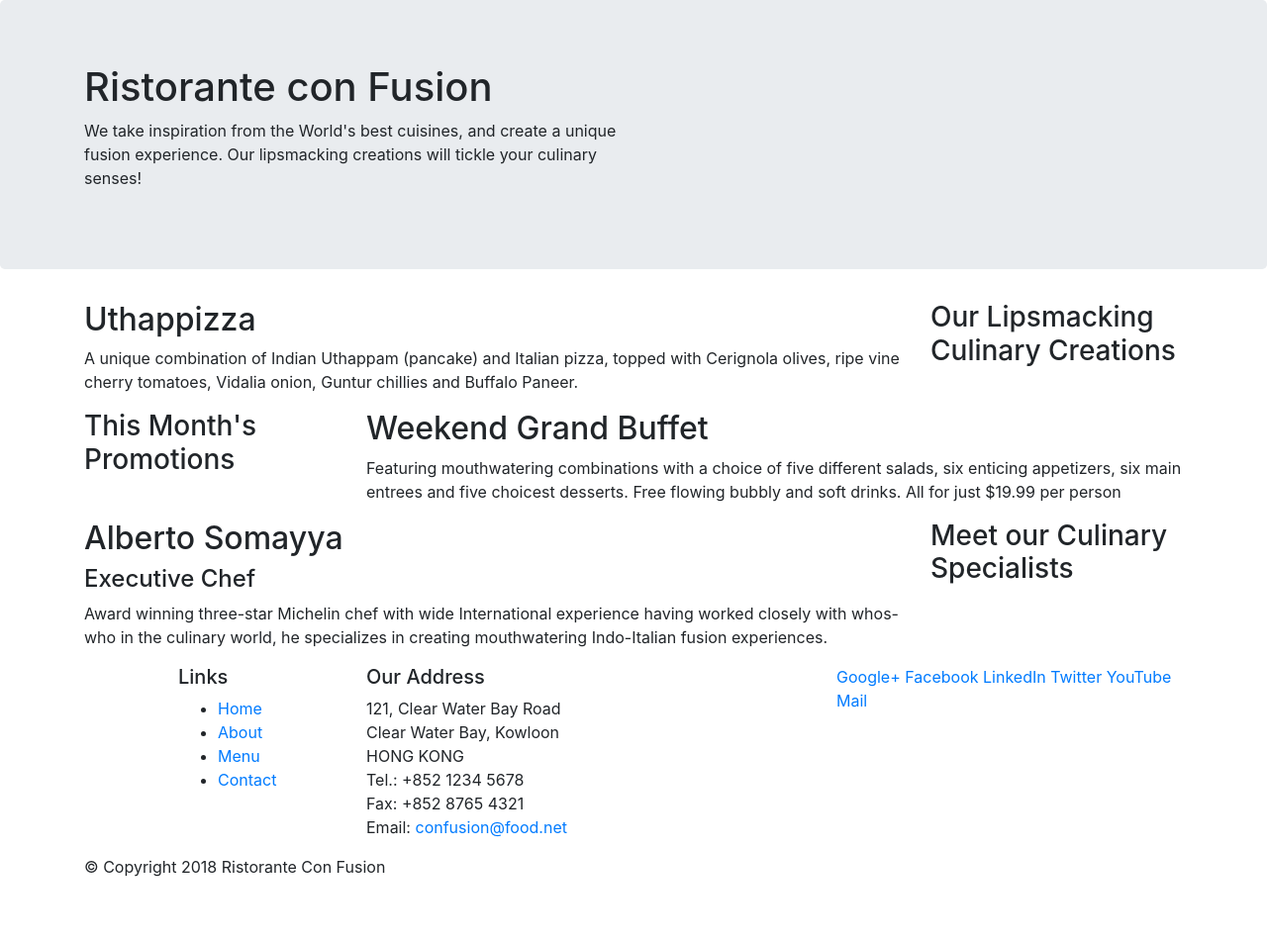
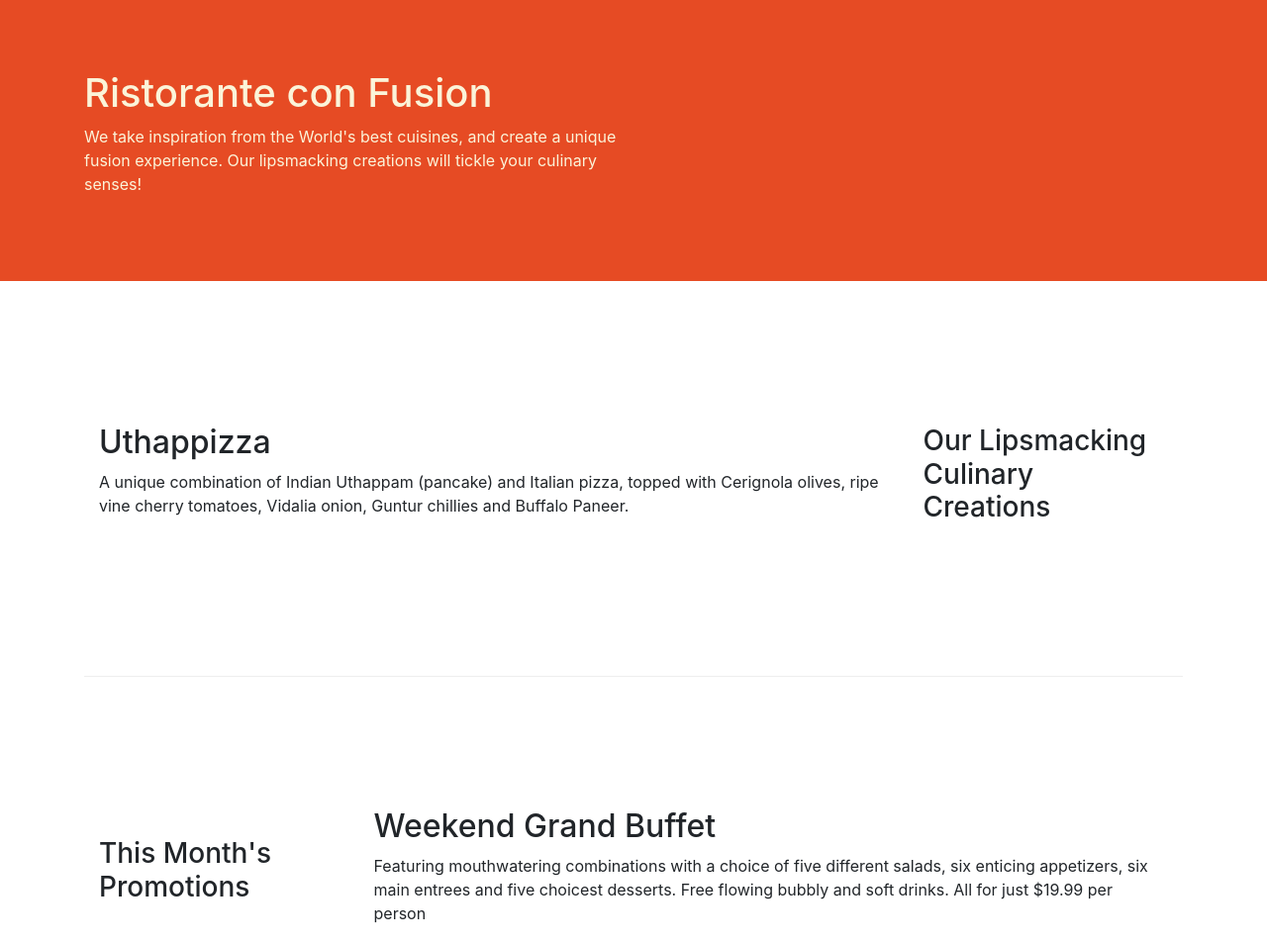
Before and after one commit to namanctrvd/Bootstrap-restro, a website: page index.html in a window 1280 px wide. Shown: the top 954 px of the page at 99% size. Before the commit the page ends 904 px from the top, so only its background shows below. Drawn offline with nearby package versions, Linux system fonts and the light colour scheme.

Commit message:
Ex: Responsive Design & Bootstrap Grid System 2

```diff
--- /dev/null
+++ b/css/styles.css
@@ -0,0 +1,31 @@
+.row-header {
+    margin: 0px auto;
+    padding: 0px;
+}
+
+.row-content {
+    margin: 0px auto;
+    padding: 50px 0px 50px 0px;
+    border-bottom: 1px ridge;
+    min-height: 400px;
+}
+
+.footer {
+    background-color:  #D1C4E9;
+    margin: 0px auto;
+    padding: 20px 0px 20px 0px;
+}
+
+.jumbotron {
+    padding: 70px 30px 70px 30px;
+    margin: 0px auto;
+    background: #e64b24;
+    color: rgb(251, 244, 217);
+    border-radius: 0px;
+}
+
+address {
+    font-size: 80%;
+    margin: 0px;
+    color: #0f0f0f;
+}
--- a/index.html
+++ b/index.html
@@ -11,15 +11,17 @@
 
 <!-- Bootstrap CSS -->
 <link rel="stylesheet" href="node_modules/bootstrap/dist/css/bootstrap.min.css">
+<link href="css/styles.css" rel="stylesheet">
 
 <body>
 
     <header class="jumbotron">
         <div class="container">
-            <div class="row">
+            <div class="row row-headeer">
                 <div class="col-12 col-sm-6">
                     <h1>Ristorante con Fusion</h1>
-                    <p>We take inspiration from the World's best cuisines, and create a unique fusion experience. Our lipsmacking creations will tickle your culinary senses!</p>
+                    <p>We take inspiration from the World's best cuisines, and create a unique fusion experience. Our
+                        lipsmacking creations will tickle your culinary senses!</p>
                 </div>
                 <div class="row col-12 col-sm">
                 </div>
@@ -28,45 +30,50 @@
     </header>
 
     <div class="container">
-        <div class="row ">
+        <div class="row row-content align-items-center">
             <div class="col-12 col-sm-4 col-md-3 order-sm-last">
                 <h3>Our Lipsmacking Culinary Creations</h3>
             </div>
             <div class="col col-sm col-md order-sm-first">
                 <h2>Uthappizza</h2>
-                <p>A unique combination of Indian Uthappam (pancake) and Italian pizza, topped with Cerignola olives, ripe vine cherry tomatoes, Vidalia onion, Guntur chillies and Buffalo Paneer.</p>
+                <p>A unique combination of Indian Uthappam (pancake) and Italian pizza, topped with Cerignola olives,
+                    ripe vine cherry tomatoes, Vidalia onion, Guntur chillies and Buffalo Paneer.</p>
             </div>
         </div>
 
 
-        <div class="row">
+        <div class="row row-content align-items-center">
             <div class="col-12 col-sm-4 col-md-3 order-sm-first">
                 <h3>This Month's Promotions</h3>
             </div>
             <div class="col col-sm col-md order-sm-last">
                 <h2>Weekend Grand Buffet</h2>
-                <p>Featuring mouthwatering combinations with a choice of five different salads, six enticing appetizers, six main entrees and five choicest desserts. Free flowing bubbly and soft drinks. All for just $19.99 per person </p>
+                <p>Featuring mouthwatering combinations with a choice of five different salads, six enticing appetizers,
+                    six main entrees and five choicest desserts. Free flowing bubbly and soft drinks. All for just
+                    $19.99 per person </p>
             </div>
         </div>
 
-        <div class="row">
+        <div class="row row-content align-items-center">
             <div class="col-12 col-sm-4 col-md-3 order-sm-last">
                 <h3>Meet our Culinary Specialists</h3>
             </div>
             <div class="col col-sm col-md order-sm-first">
                 <h2>Alberto Somayya</h2>
                 <h4>Executive Chef</h4>
-                <p>Award winning three-star Michelin chef with wide International experience having worked closely with whos-who in the culinary world, he specializes in creating mouthwatering Indo-Italian fusion experiences. </p>
+                <p>Award winning three-star Michelin chef with wide International experience having worked closely with
+                    whos-who in the culinary world, he specializes in creating mouthwatering Indo-Italian fusion
+                    experiences. </p>
             </div>
         </div>
     </div>
 
-    <footer>
+    <footer class="footer">
         <div class="container">
             <div class="row">
                 <div class="col-4 col-sm-2 offset-1">
                     <h5>Links</h5>
-                    <ul>
+                    <ul class="list-unstyled">
                         <li><a href="#">Home</a></li>
                         <li><a href="#">About</a></li>
                         <li><a href="#">Menu</a></li>
@@ -84,8 +91,8 @@
                         Email: <a href="mailto:confusion@food.net">confusion@food.net</a>
                     </address>
                 </div>
-                <div class="col-12 col-sm-4">
-                    <div>
+                <div class="col-12 col-sm-4 align-self-center">
+                    <div class="text-center">
                         <a href="http://google.com/+">Google+</a>
                         <a href="http://www.facebook.com/profile.php?id=">Facebook</a>
                         <a href="http://www.linkedin.com/in/">LinkedIn</a>
@@ -95,7 +102,7 @@
                     </div>
                 </div>
             </div>
-           <div class="row">
+            <div class="row justify-content-center">
                 <div class="col-auto">
                     <p>© Copyright 2018 Ristorante Con Fusion</p>
                 </div>
```
Lines whose indentation alone changed are shown as unchanged.
